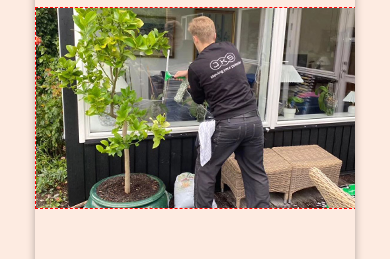
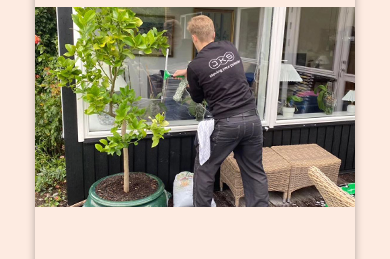
Before and after one commit to Antwarn/JsPolering, a plain HTML site: page index.html in a window 390 px wide. Shown: the part 553-812 px from the top of the page. Drawn offline with Linux system fonts and the light colour scheme.

Commit message:
Update mobile.css

```diff
--- a/mobile.css
+++ b/mobile.css
@@ -119,6 +119,4 @@ body {
 
 .textBox > img {
     width: 320px;
-
-    border: 1px red dashed;
 }
```
